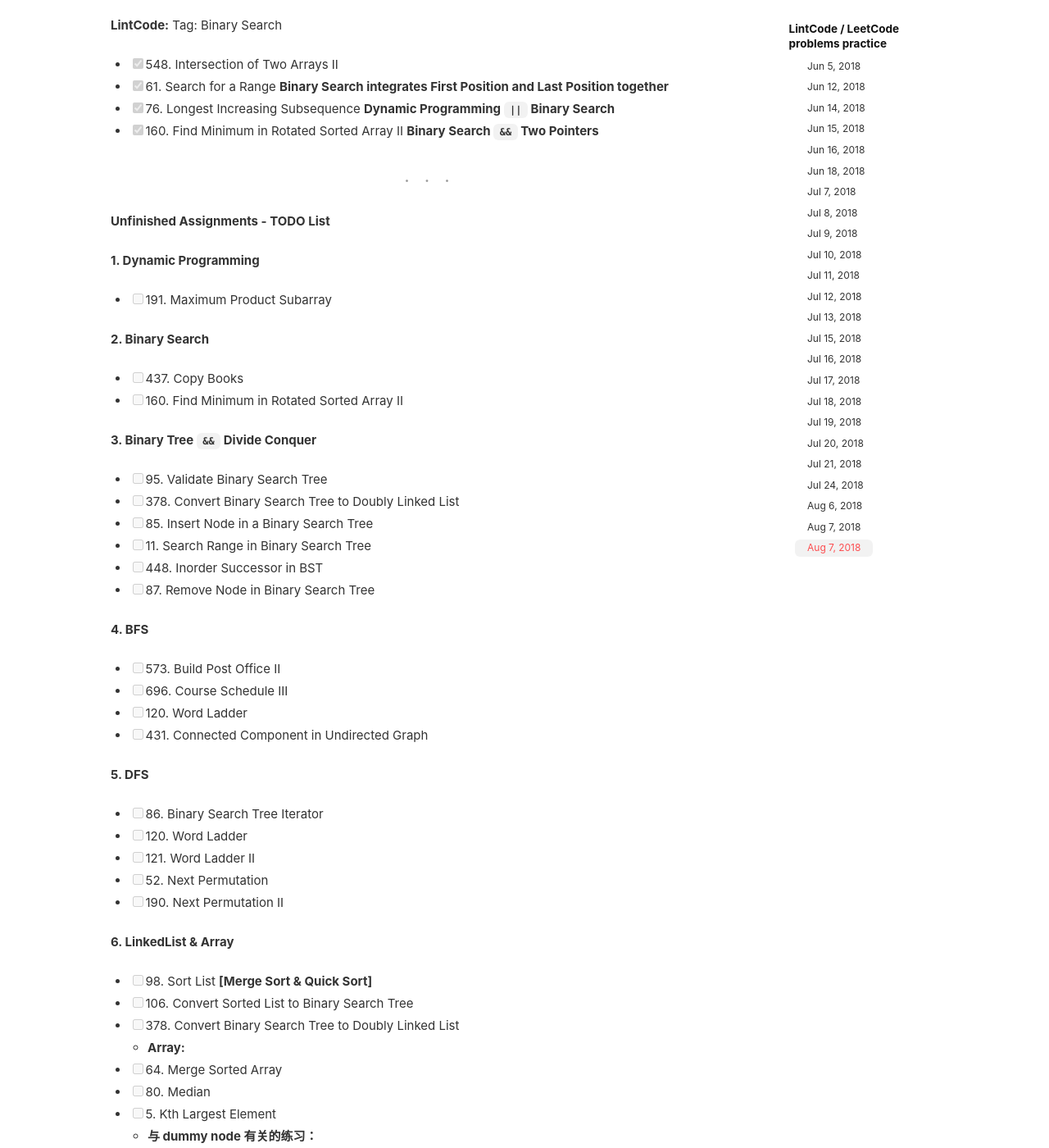
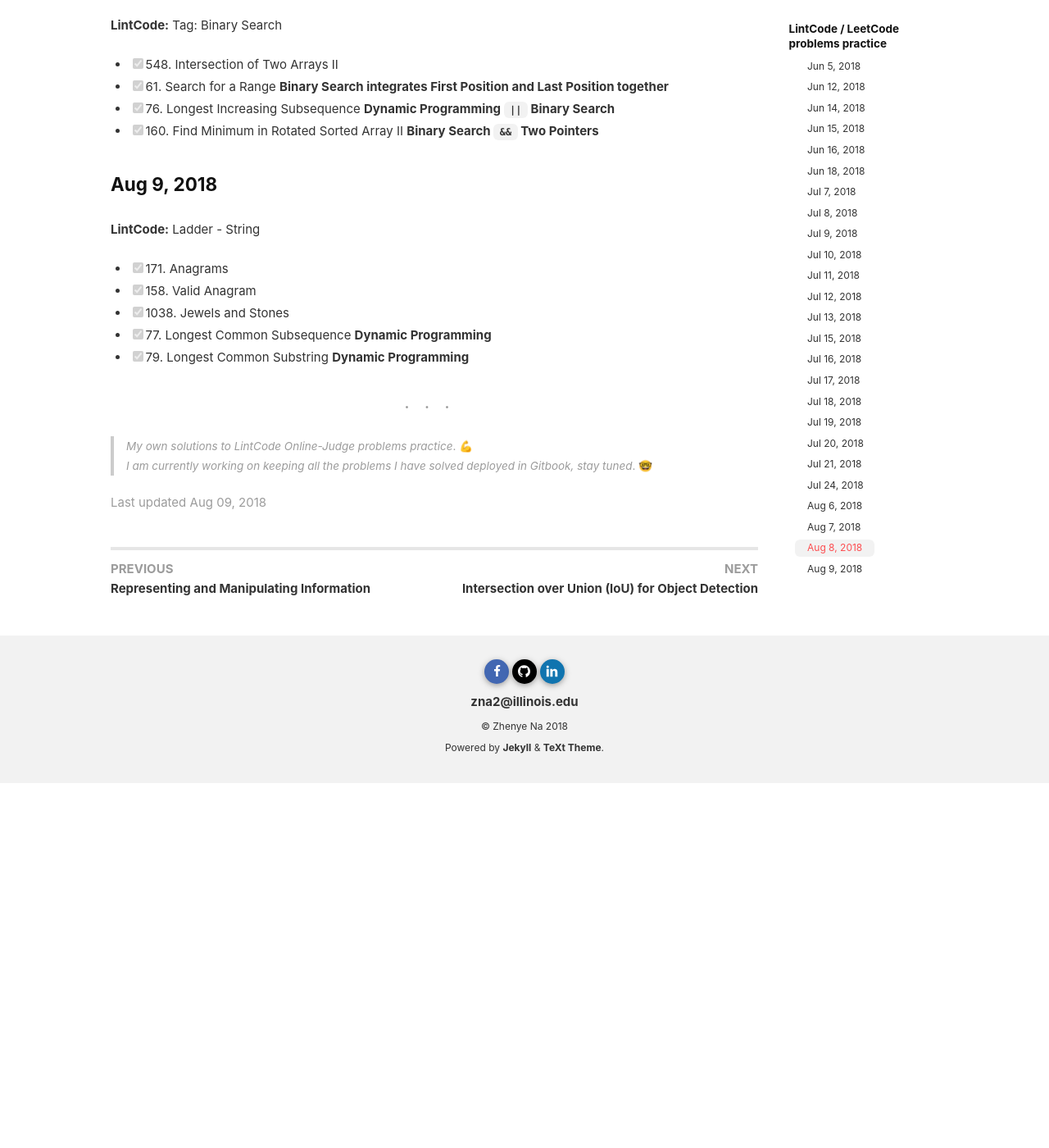
Before and after one commit to Zhenye-Na/blog, a Jekyll site: the page built from _posts/2018-06-05-problem-practice.md, in a window 1280 px wide and 1400 px high, scrolled down 7591 px. Shown: the whole window at 82% size. Built offline with Jekyll 4.4.1, drawn with Linux system fonts in a browser that asks for light colours; nearby versions of some CDN libraries; comment, search, counter and statistics services are not loaded; after the commit the page ends 8546 px from its top, so only the background shows below that; some of the changed text lies outside the part shown.

Commit message:
update log

```diff
--- a/_posts/2018-06-05-problem-practice.md
+++ b/_posts/2018-06-05-problem-practice.md
@@ -2,7 +2,7 @@
 layout: post
 title: "LintCode Online-Judge problems practice 📓"
 date: 2018-06-05
-modify_date: 2018-08-06
+modify_date: 2018-08-09
 excerpt: "LeetCode/LintCode problems practice logs. 💪"
 tags: [LeetCode/LintCode]
 ---
@@ -297,12 +297,12 @@
 - [x] 78. Longest Common Prefix
 
 
-Related Problems:
+*Related Problems*:
 
 - [ ] 156. Merge Intervals
 
 
-### Aug 7, 2018
+### Aug 8, 2018
 
 **LintCode:** Tag: Binary Search
 
@@ -312,124 +312,21 @@
 - [x] 160. Find Minimum in Rotated Sorted Array II **Binary Search `&&` Two Pointers**
 
 
+### Aug 9, 2018
+
+**LintCode:** Ladder - String
+
+- [x] 171. Anagrams
+- [x] 158. Valid Anagram
+- [x] 1038. Jewels and Stones
+- [x] 77. Longest Common Subsequence **Dynamic Programming**
+- [x] 79. Longest Common Substring **Dynamic Programming**
+
+
+
+
 
 * * *
 
-**Unfinished Assignments - TODO List**
-
-**1. Dynamic Programming**
-
-- [ ] 191. Maximum Product Subarray
-
-
-**2. Binary Search**
-
-- [ ] 437. Copy Books
-- [ ] 160. Find Minimum in Rotated Sorted Array II
-
-
-**3. Binary Tree `&&` Divide Conquer**
-
-- [ ] 95. Validate Binary Search Tree
-- [ ] 378. Convert Binary Search Tree to Doubly Linked List
-- [ ] 85. Insert Node in a Binary Search Tree
-- [ ] 11. Search Range in Binary Search Tree
-- [ ] 448. Inorder Successor in BST
-- [ ] 87. Remove Node in Binary Search Tree
-
-
-**4. BFS**
-
-- [ ] 573. Build Post Office II
-- [ ] 696. Course Schedule III
-- [ ] 120. Word Ladder
-- [ ] 431. Connected Component in Undirected Graph
-
-
-**5. DFS**
-
-- [ ] 86. Binary Search Tree Iterator
-- [ ] 120. Word Ladder
-- [ ] 121. Word Ladder II
-- [ ] 52. Next Permutation
-- [ ] 190. Next Permutation II
-
-
-**6. LinkedList & Array**
-
-- [ ] 98. Sort List **[Merge Sort & Quick Sort]**
-- [ ] 106. Convert Sorted List to Binary Search Tree
-- [ ] 378. Convert Binary Search Tree to Doubly Linked List
-    - **Array:**
-- [ ] 64. Merge Sorted Array
-- [ ] 80. Median
-- [ ] 5. Kth Largest Element
-    - **与 dummy node 有关的练习：**
-- [ ] 96. Partition List
-- [ ] 165. Merge Two Sorted Lists
-- [ ] 511. Swap Two Nodes in Linked List
-- [ ] 99. Reorder List
-- [ ] 170. Rotate List
-
-
-**7. Two Pointers**
-
-- [ ] **56. Two Sum**
-- [ ] 607. Two Sum III - Data structure design
-- [ ] 587. Two Sum - Unique pairs
-- [ ] 610. Two Sum - Difference equals to target
-- [ ] 57. 3-Sum
-- [ ] 59. 3-Sum Closest
-- [ ] 58. 4Sum
-
-
-**8. Data Structure**
-
-**Stack**
-{:.info}
-
-- [ ] 575. Decode String
-- [ ] 528. Flatten Nested List Iterator
-- [ ] 494. Implement Stack by Two Queues
-- [ ] 40. Implement Queue by Two Stacks
-    - **Iterator 相关题**
-- [ ] 86. Binary Search Tree Iterator
-- [ ] 540. Zigzag Iterator
-- [ ] 541. Zigzag Iterator II
-- [ ] 601. Flatten 2D Vector
-
-**Hash**
-{:.info}
-
-- [ ] 129. Rehashing
-- [ ] **134. LRU Cache**
-- [ ] 138. Subarray Sum
-- [ ] 105. Copy List with Random Pointer
-- [ ] 171. Anagrams
-- [ ] 124. Longest Consecutive Sequence
-
-**Heap**
-{:.info}
-
-- [ ] 130. Heapify
-- [ ] 4. Ugly Number II
-- [ ] 544. *Top k Largest Numbers*
-- [ ] 545. Top k Largest Numbers II
-- [ ] 612. K Closest Points [**L, A, F**]
-- [ ] 613. High Five [**A**]
-- [ ] 104. Merge K Sorted Lists
-- [ ] 486. Merge K Sorted Arrays
-- [ ] 81. Find Median from Data Stream
-- [ ] 401. Kth Smallest Number in Sorted Matrix
-- [ ] **131. The Skyline Problem**
-- [ ] 471. Top K Frequent Words
-
-
-**9. Dynamic Programming**
-
-- [ ] 109. Triangle
-- [ ]
-
-
 > *My own solutions to LintCode Online-Judge problems practice*. 💪
-> *I am currently working on keeping all the problems I have solved in Gitbook, stay tuned~*
+> *I am currently working on keeping all the problems I have solved deployed in Gitbook, stay tuned*. 🤓
```
